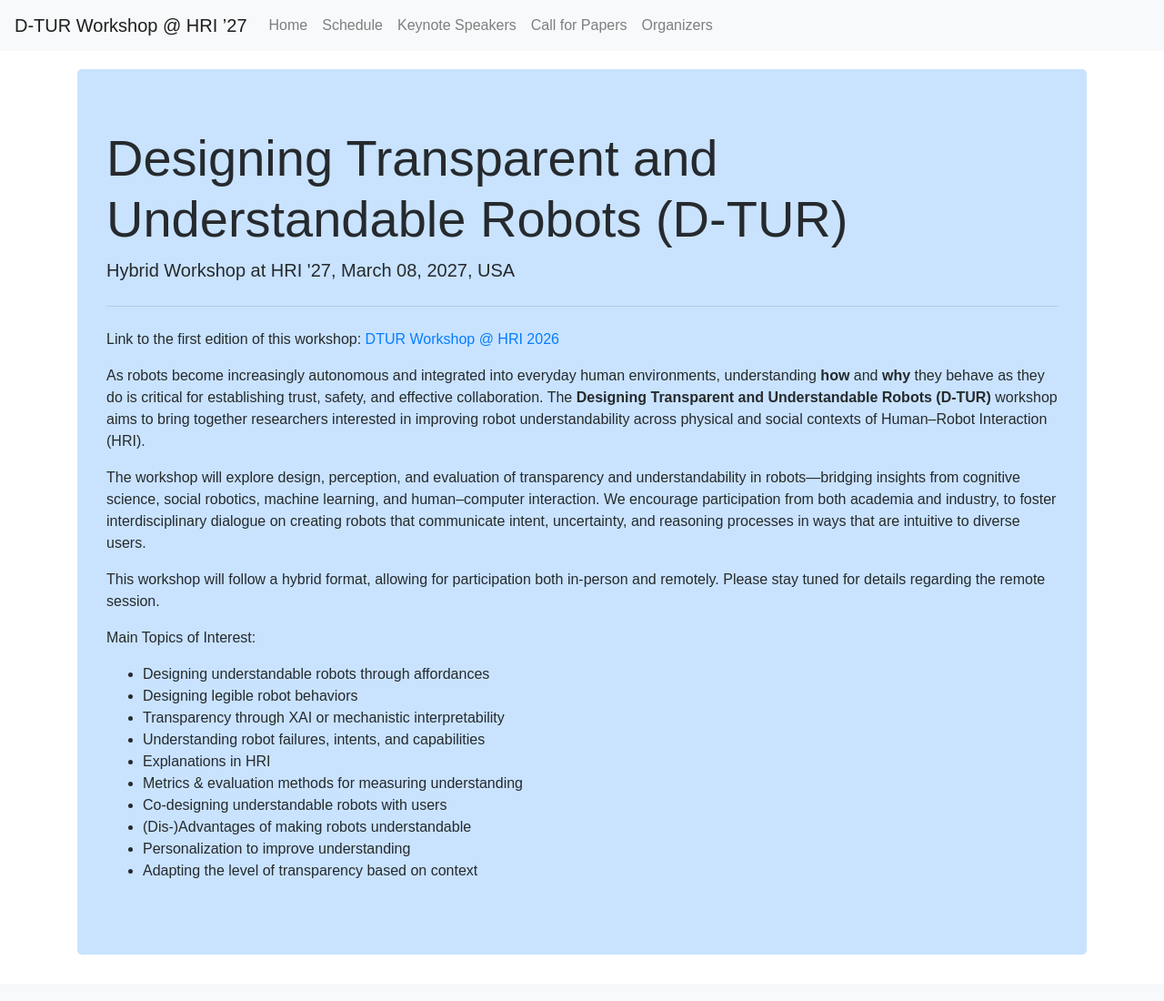
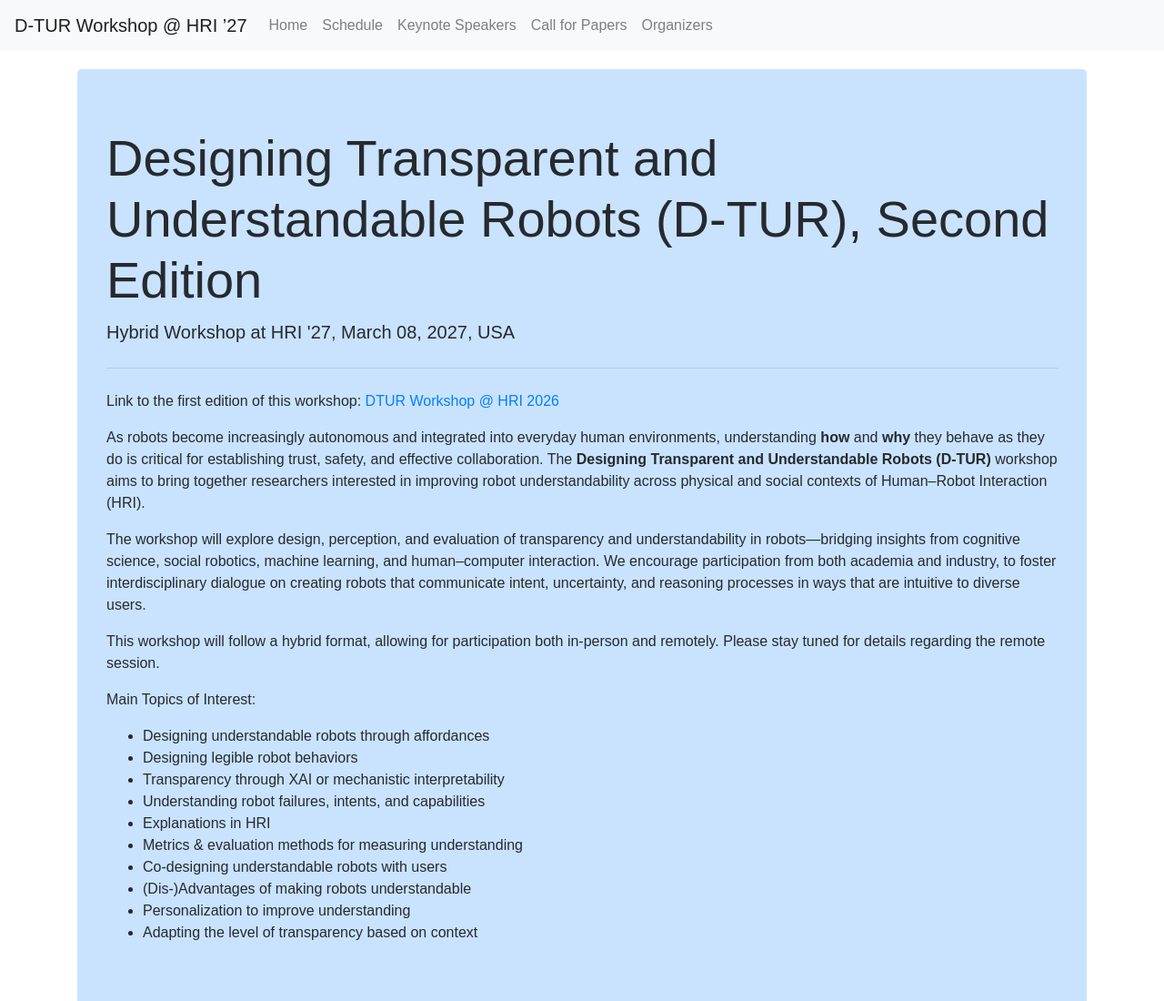
Before and after one commit to DTUR-HRI/workshop2027, a plain HTML site: page index.html in a window 1280 px wide. Shown: the top 1100 px of the page at 91% size. Drawn offline with nearby package versions, Linux system fonts and the light colour scheme.

Commit message:
Update index.html

```diff
--- a/index.html
+++ b/index.html
@@ -68,7 +68,7 @@
 
 <div class="container" id="home">
     <div class="jumbotron home-jumbotron">
-        <h1 class="display-4">Designing Transparent and Understandable Robots (D-TUR)</h1>
+        <h1 class="display-4">Designing Transparent and Understandable Robots (D-TUR), Second Edition</h1>
         <p class="lead">Hybrid Workshop at HRI '27, March 08, 2027, USA</p>
         <hr class="my-4">
 
```
